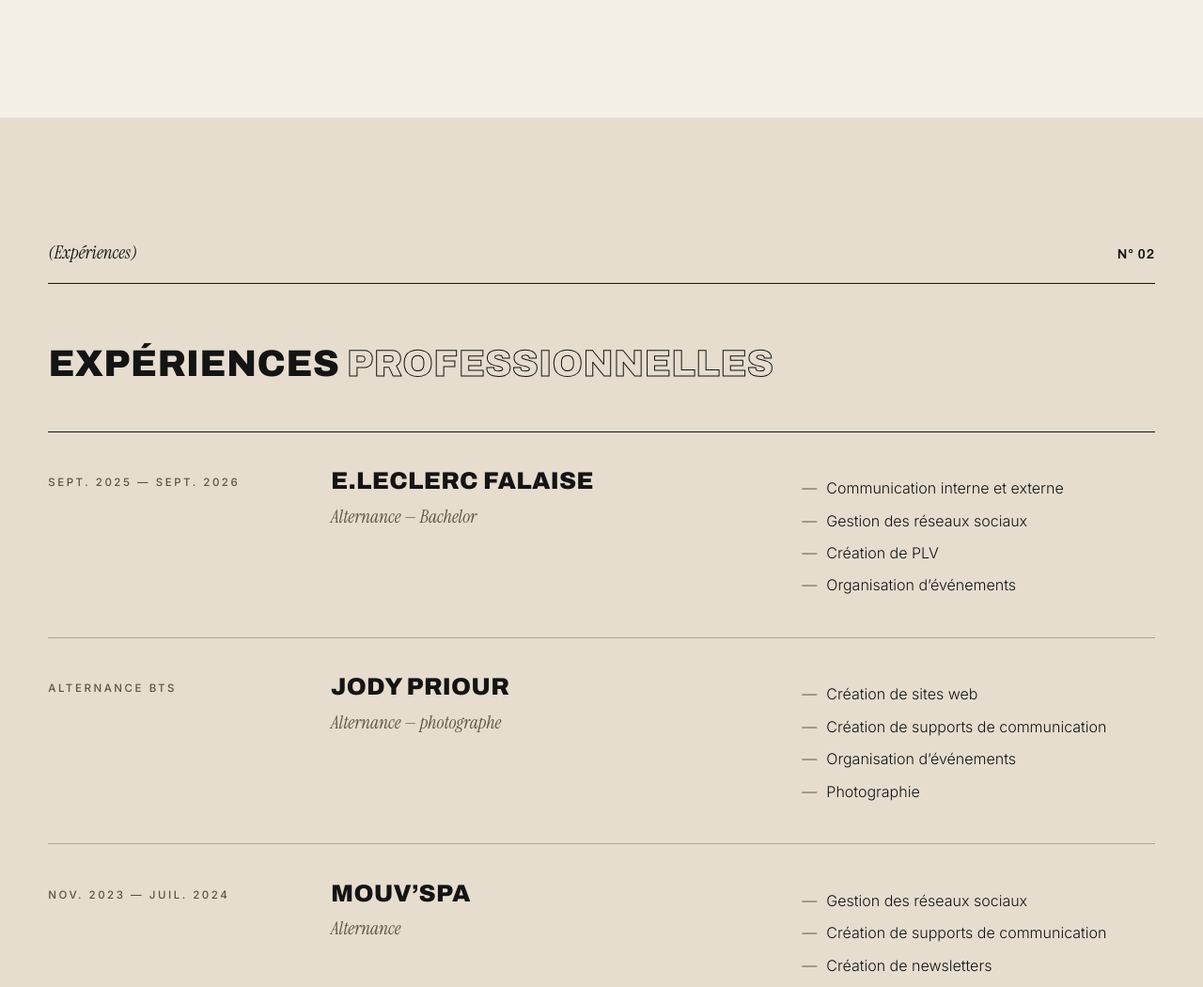
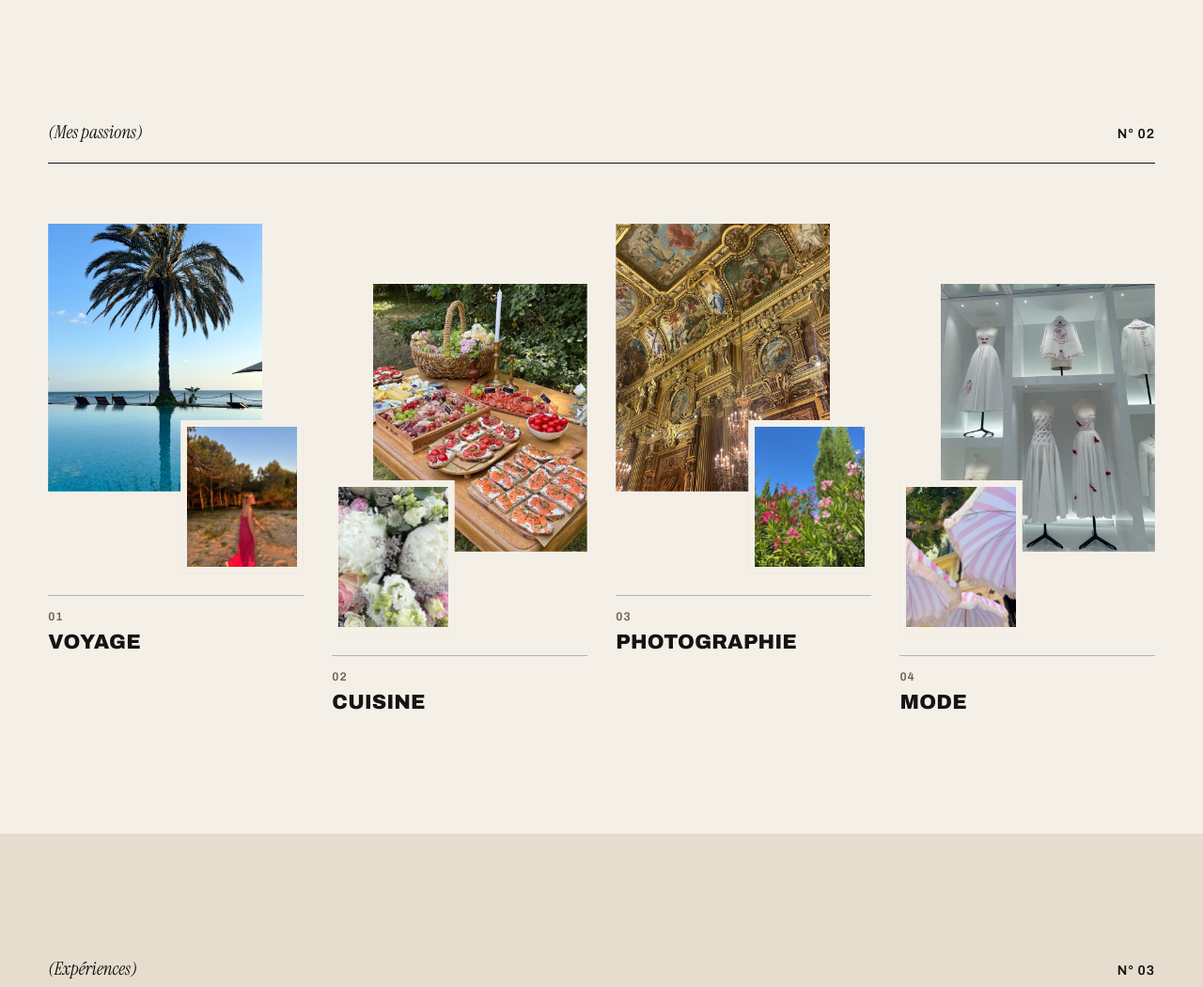
Before and after one commit to loualfred1234/Portfolio, a plain HTML site: page a-propos.html in a window 1280 px wide. Shown: the part 1454-2504 px from the top of the page at 94% size. Drawn offline with nearby package versions, Linux system fonts and the light colour scheme.

Commit message:
À propos : ta photo en tête de page et un bloc « Mes passions »
La photo en robe blanche remplace le portrait provisoire (en couleur).
Nouveau bloc Mes passions (N° 02) : voyage, cuisine, photographie, mode,
deux photos par passion en colonnes décalées. Photos recadrées et
enregistrées sans métadonnées (les HEIC contenaient la position GPS).

Co-Authored-By: Claude Opus 5.5 <noreply@anthropic.com>

```diff
--- a/a-propos.html
+++ b/a-propos.html
@@ -4,7 +4,7 @@
   <meta charset="utf-8">
   <meta name="viewport" content="width=device-width, initial-scale=1">
   <title>Qui suis-je ? — Lou Alfred</title>
-  <meta name="description" content="Lou Alfred, diplômée d’un Bachelor Communication, Marketing & Événementiel à Caen : parcours, expériences professionnelles et compétences.">
+  <meta name="description" content="Lou Alfred, diplômée d’un Bachelor Communication, Marketing & Événementiel à Caen : parcours, passions, expériences professionnelles et compétences.">
   <meta name="theme-color" content="#f4f0e8">
   <link rel="icon" href="img/favicon.svg" type="image/svg+xml">
   <link rel="preconnect" href="https://fonts.googleapis.com">
@@ -40,8 +40,8 @@
         </div>
         <div class="grid-12">
           <figure class="about-hero__media">
-            <div class="media media--bw reveal-img"><img src="https://picsum.photos/seed/lou-portrait/900/1200" width="900" height="1200" alt="Portrait de Lou Alfred" fetchpriority="high"></div>
-            <figcaption class="caption">Fig. 01 — Lou Alfred, Caen.</figcaption>
+            <div class="media media--real reveal-img"><img src="img/lou-apropos.jpg" srcset="img/lou-apropos-750.jpg 750w, img/lou-apropos.jpg 1125w" sizes="(max-width: 860px) min(100vw, 420px), 38vw" width="1125" height="1500" alt="Lou Alfred en robe blanche dans une ruelle fleurie de bougainvilliers" fetchpriority="high"></div>
+            <figcaption class="caption">Fig. 01 — Lou Alfred.</figcaption>
           </figure>
           <div class="about-hero__body">
             <p class="kicker muted fade-up" style="--d:.2s">Qui suis-je ?</p>
@@ -84,10 +84,47 @@
       </div>
     </section>
 
+    <!-- Mes passions -->
+    <section class="section section--follow" aria-labelledby="passions-title">
+      <div class="container">
+        <div class="sec-head reveal"><h2 id="passions-title" class="kicker">Mes passions</h2><span class="no">N° 02</span></div>
+        <ul class="passions__grid">
+          <li class="passion reveal">
+            <figure class="passion__media">
+              <div class="media media--real passion__main reveal-img"><img src="img/passions/voyage.jpg" width="720" height="900" alt="Palmier au bord d’une piscine à débordement, face à la mer" loading="lazy" decoding="async"></div>
+              <div class="media media--real passion__second reveal-img" style="--d:.25s"><img src="img/passions/voyage-2.jpg" width="480" height="600" alt="Lou Alfred en robe rose dans les dunes, au coucher du soleil" loading="lazy" decoding="async"></div>
+            </figure>
+            <div class="passion__meta"><span class="passion__no">01</span><h3 class="passion__name">Voyage</h3></div>
+          </li>
+          <li class="passion reveal" style="--d:.1s">
+            <figure class="passion__media">
+              <div class="media media--real passion__main reveal-img" style="--d:.1s"><img src="img/passions/cuisine.jpg" width="720" height="900" alt="Buffet dressé dans un jardin : tartines, charcuterie, fromages et panier de fleurs" loading="lazy" decoding="async"></div>
+              <div class="media media--real passion__second reveal-img" style="--d:.35s"><img src="img/passions/cuisine-2.jpg" width="480" height="600" alt="Bouquet de pivoines blanches et de roses poudrées" loading="lazy" decoding="async"></div>
+            </figure>
+            <div class="passion__meta"><span class="passion__no">02</span><h3 class="passion__name">Cuisine</h3></div>
+          </li>
+          <li class="passion reveal" style="--d:.2s">
+            <figure class="passion__media">
+              <div class="media media--real passion__main reveal-img" style="--d:.2s"><img src="img/passions/photographie.jpg" width="720" height="900" alt="Plafond peint, dorures et lustres d’un foyer d’opéra" loading="lazy" decoding="async"></div>
+              <div class="media media--real passion__second reveal-img" style="--d:.45s"><img src="img/passions/photographie-2.jpg" width="480" height="600" alt="Lauriers-roses en fleurs devant des cyprès, sous un ciel bleu" loading="lazy" decoding="async"></div>
+            </figure>
+            <div class="passion__meta"><span class="passion__no">03</span><h3 class="passion__name">Photographie</h3></div>
+          </li>
+          <li class="passion reveal" style="--d:.3s">
+            <figure class="passion__media">
+              <div class="media media--real passion__main reveal-img" style="--d:.3s"><img src="img/passions/mode.jpg" width="720" height="900" alt="Robes blanches brodées de rouge présentées en vitrine lors d’une exposition de mode" loading="lazy" decoding="async"></div>
+              <div class="media media--real passion__second reveal-img" style="--d:.55s"><img src="img/passions/mode-2.jpg" width="480" height="600" alt="Parasols rayés rose et blanc à franges" loading="lazy" decoding="async"></div>
+            </figure>
+            <div class="passion__meta"><span class="passion__no">04</span><h3 class="passion__name">Mode</h3></div>
+          </li>
+        </ul>
+      </div>
+    </section>
+
     <!-- Expériences -->
     <section class="section section--beige" aria-labelledby="xp-title">
       <div class="container">
-        <div class="sec-head reveal"><span class="kicker">Expériences</span><span class="no">N° 02</span></div>
+        <div class="sec-head reveal"><span class="kicker">Expériences</span><span class="no">N° 03</span></div>
         <h2 id="xp-title" class="title-m reveal" style="margin-bottom: clamp(32px, 4vw, 60px)">Expériences <em>professionnelles</em></h2>
 
         <div class="xp">
@@ -118,7 +155,7 @@
     <!-- Compétences -->
     <section class="section" aria-labelledby="skills-title">
       <div class="container">
-        <div class="sec-head reveal"><h2 id="skills-title" class="kicker">Mes compétences</h2><span class="no">N° 03</span></div>
+        <div class="sec-head reveal"><h2 id="skills-title" class="kicker">Mes compétences</h2><span class="no">N° 04</span></div>
         <div class="grid-12 skills">
           <div class="skills__qual">
             <ul class="qualities" aria-label="Qualités">
--- a/css/style.css
+++ b/css/style.css
@@ -75,7 +75,7 @@ button { font: inherit; color: inherit; background: none; border: 0; cursor: poi
 .display, .title-l, .title-m, .hero__name, .page-hero h1, .about-hero h1, .contact__title, .footer__mast,
 .qualities, .card__title, .card__no, .ticker__window, .ticker__count, .stat__n, .page-hero__count strong,
 .project__num, .project__title, .next__title, .xp__head h3, .legal h2, .marquee__group, .side-band__track,
-.brand, .sec-head .no, .toc .n {
+.brand, .sec-head .no, .toc .n, .passion__no, .passion__name {
   font-family: var(--display);
   font-stretch: var(--display-stretch);
 }
@@ -547,6 +547,21 @@ figcaption.caption { margin-top: 10px; }
 .article p + p { margin-top: 1em; }
 @media (max-width: 860px) { .about-label, .about-text { grid-column: 1 / -1; } .about-label { margin-bottom: 18px; } }
 
+/* Mes passions : quatre colonnes décalées, deux photos par passion (la seconde chevauche la première) */
+.section--follow { padding-top: 0; }
+.passions__grid { display: grid; grid-template-columns: repeat(4, minmax(0, 1fr)); gap: clamp(40px, 4vw, 56px) clamp(16px, 2.4vw, 32px); align-items: start; }
+.passion:nth-child(even) { margin-top: clamp(28px, 5vw, 84px); }
+.passion__media { position: relative; padding-bottom: 32%; }
+.passion__main { width: 84%; aspect-ratio: 4 / 5; }
+.passion__second { position: absolute; right: 0; bottom: 0; width: 48%; aspect-ratio: 4 / 5; border: clamp(4px, 0.55vw, 8px) solid var(--ivory); }
+.passion:nth-child(even) .passion__main { margin-left: auto; }
+.passion:nth-child(even) .passion__second { right: auto; left: 0; }
+.passion__meta { margin-top: clamp(16px, 1.8vw, 24px); padding-top: 12px; border-top: 1px solid var(--line-strong); }
+.passion__no { display: block; font-weight: 600; font-size: 0.78rem; letter-spacing: 0.08em; color: var(--taupe); }
+.passion__name { margin-top: 6px; font-weight: var(--display-weight); font-size: clamp(0.86rem, 1.7vw, 1.6rem); line-height: 1.05; letter-spacing: 0.01em; text-transform: uppercase; }
+.js .passion:hover .passion__main.reveal-img.is-in img { transform: scale(1.04); }
+@media (max-width: 900px) { .passions__grid { grid-template-columns: repeat(2, minmax(0, 1fr)); } }
+
 .xp { border-top: 1px solid var(--ink); }
 .xp__row { display: grid; grid-template-columns: repeat(12, minmax(0, 1fr)); column-gap: clamp(12px, 2vw, 32px); padding-block: clamp(24px, 3vw, 40px); border-bottom: 1px solid var(--line-strong); transition: background-color 0.5s var(--ease), padding 0.5s var(--ease); }
 .xp__row:hover { background: var(--beige-light); padding-inline: 16px; }
```
Also changed, not shown: img/lou-apropos-750.jpg (added), img/lou-apropos.jpg (added), img/passions/cuisine-2.jpg (added), img/passions/cuisine.jpg (added), img/passions/mode-2.jpg (added), img/passions/mode.jpg (added), img/passions/photographie-2.jpg (added), img/passions/photographie.jpg (added), img/passions/voyage-2.jpg (added), img/passions/voyage.jpg (added).
